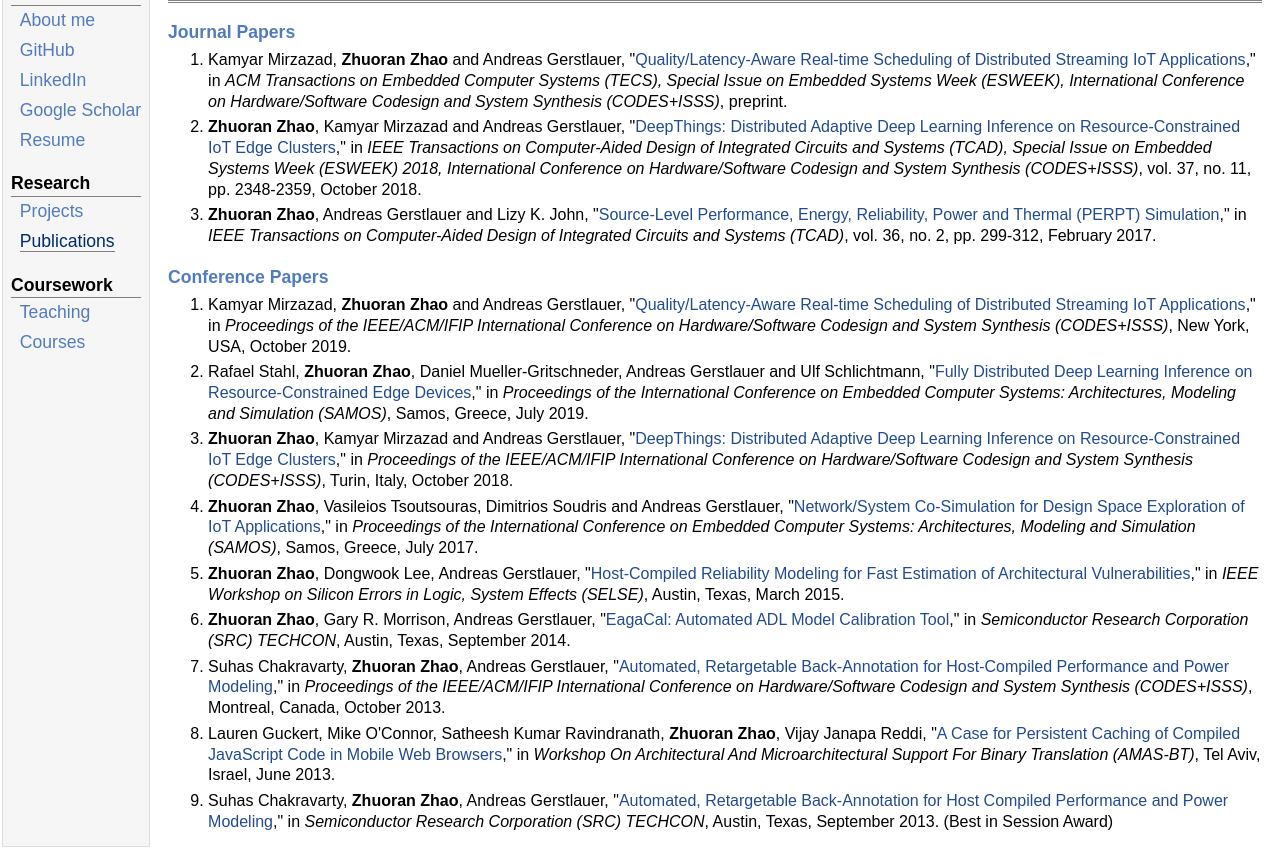
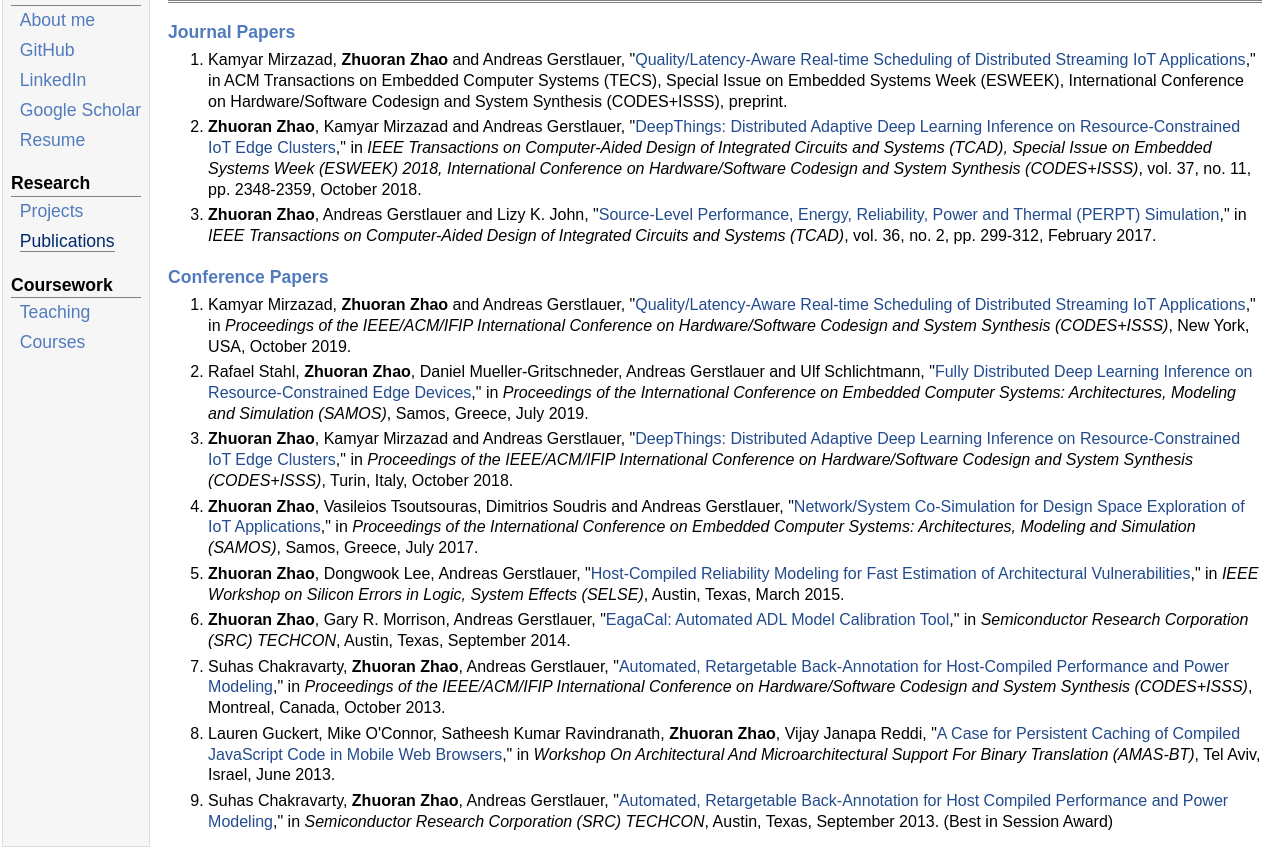
Before and after one commit to zoranzhao/zoranzhao.github.io, a plain HTML site: page publications.html in a window 1280 px wide. Shown: the part 47-904 px from the top of the page. Drawn offline with Linux system fonts and the light colour scheme.

Commit message:
fix error

```diff
--- a/publications.html
+++ b/publications.html
@@ -30,7 +30,7 @@
 </div>
 <h3>Journal Papers </h3>
 <ol>
-<li><p>Kamyar Mirzazad, <b>Zhuoran Zhao</b> and Andreas Gerstlauer, "<a href="docs/codes_2019.pdf">Quality/Latency-Aware Real-time Scheduling of Distributed Streaming IoT Applications</a>," in <i>ACM Transactions on Embedded Computer Systems (TECS), Special Issue on Embedded Systems Week (ESWEEK), International Conference on Hardware/Software Codesign and System Synthesis (CODES+ISSS)</i>, preprint.</p>
+<li><p>Kamyar Mirzazad, <b>Zhuoran Zhao</b> and Andreas Gerstlauer, "<a href="docs/codes_2019.pdf">Quality/Latency-Aware Real-time Scheduling of Distributed Streaming IoT Applications</a>," in ACM Transactions on Embedded Computer Systems (TECS), Special Issue on Embedded Systems Week (ESWEEK), International Conference on Hardware/Software Codesign and System Synthesis (CODES+ISSS), preprint.</p>
 </li>
 <li><p><b>Zhuoran Zhao</b>, Kamyar Mirzazad and Andreas Gerstlauer, "<a href="https://ieeexplore.ieee.org/document/8493499">DeepThings: Distributed Adaptive Deep Learning Inference on Resource-Constrained IoT Edge Clusters</a>," in <i>IEEE Transactions on Computer-Aided Design of Integrated Circuits and Systems (TCAD), Special Issue on Embedded Systems Week (ESWEEK) 2018, International Conference on Hardware/Software Codesign and System Synthesis (CODES+ISSS)</i>, vol. 37, no. 11, pp. 2348-2359, October 2018.</p>
 </li>
```
Also changed, not shown: 1 other file.
